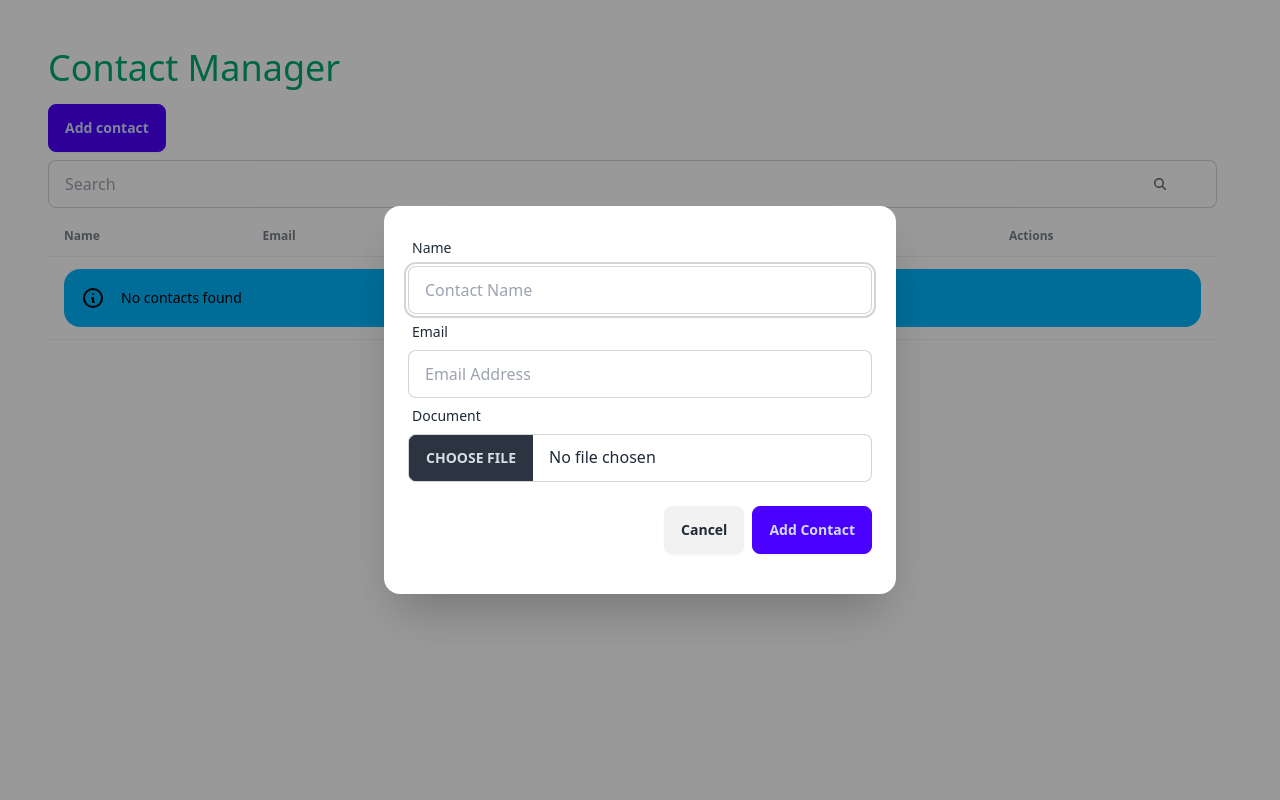
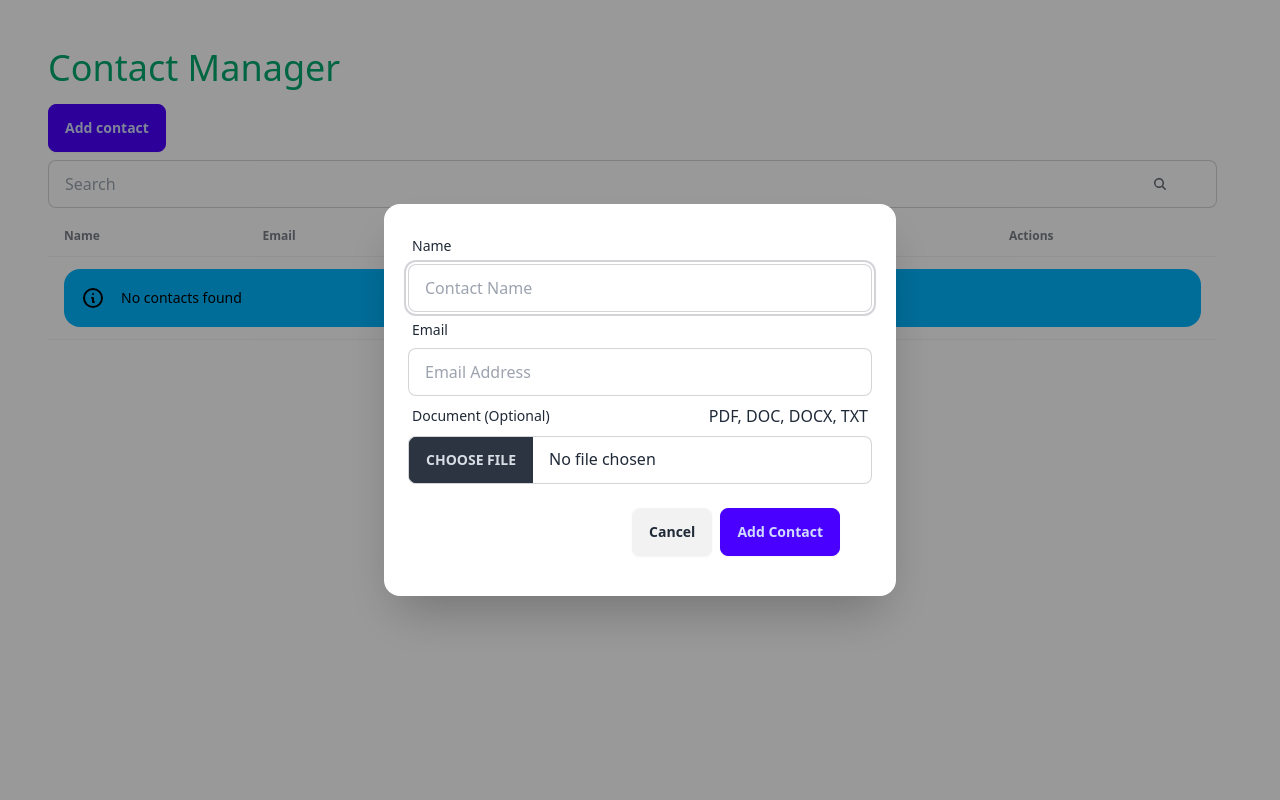
Before and after one commit to Malcom-Yingwani/contacthub, a Django app: page / in a window 1280 px wide, after a click on "Add contact". Run offline with Django 4.2, Linux system fonts and the light colour scheme; the visitor is signed in with stand-in values (Sample User, id 1); data that the repository does not hold is empty.

Commit message:
final changes

```diff
--- a/contacts/forms.py
+++ b/contacts/forms.py
@@ -35,9 +35,11 @@ class ContactForm(forms.ModelForm):
         widget=forms.FileInput(
             attrs={
                 "class": "file-input file-input-bordered w-full",
+                "accept": ".pdf,.doc,.docx,.txt",
             }
         ),
         required=False,
+        help_text="Upload a document (PDF, DOC, DOCX, TXT)",
     )
 
     def clean_email(self):
--- a/contacts/templates/partials/add-contacts.html
+++ b/contacts/templates/partials/add-contacts.html
@@ -42,14 +42,15 @@
 
             <div class="form-control w-full">
                 <label class="label">
-                    <span class="label-text">Document</span>
+                    <span class="label-text">Document (Optional)</span>
+                    <span class="label-text-alt">PDF, DOC, DOCX, TXT</span>
                 </label>
 
                 {{ form.document }}
 
                 {% if form.document.errors %}
                     <label class="label text-error">
-                        {{ form.document.errors}}
+                        {{ form.document.errors }}
                     </label>
                 {% endif %}
 
@@ -57,9 +58,8 @@
 
             <div class="modal-action">
                 <button type="button" class="btn" onclick="this.closest('dialog').close()">Cancel</button>
-
-
                 <button type="submit" class="btn btn-primary">Add Contact</button>
+                {% include "partials/spinner.html" %}
             </div>
 
         </form>
--- a/contacts/templates/partials/contact-row.html
+++ b/contacts/templates/partials/contact-row.html
@@ -5,7 +5,7 @@
 
     <td>
         {% if contact.document %}
-            <a href="{% url 'download-document' contact.pk %}" class="btn btn-ghost btn-xs" target="_blank">
+            <a href="{{ contact.document.url }}" class="btn btn-ghost btn-xs" target="_blank">
                 Download Document
             </a>
         {% else %}
--- a/contacts/urls.py
+++ b/contacts/urls.py
@@ -6,7 +6,4 @@ urlpatterns = [
     path("search/", views.search_contacts, name="search"),
     path("create/", views.create_contact, name="create-contact"),
     path("delete<int:pk>/", views.delete_contact, name="delete-contact"),
-    path(
-        "contacts/<int:pk>/download/", views.download_document, name="download-document"
-    ),
 ]
--- a/contacts/views.py
+++ b/contacts/views.py
@@ -1,8 +1,7 @@
 from django.shortcuts import render, get_object_or_404
-from django.http import HttpResponse, HttpResponseRedirect
+from django.http import HttpResponse
 from django.contrib.auth.decorators import login_required
 from django.db.models import Q
-from cloudinary.utils import cloudinary_url
 from django.views.decorators.http import require_http_methods
 
 
@@ -64,23 +63,3 @@ def delete_contact(request, pk):
     response = HttpResponse(status=204)
     response["HX-Trigger"] = "contact-deleted"
     return response
-
-
-@login_required
-def download_document(request, pk):
-    contact = get_object_or_404(Contact, pk=pk, user=request.user)
-
-    if not contact.document:
-        return HttpResponse("No document available", status=404)
-
-    # Generate a signed URL that will work
-    url, options = cloudinary_url(
-        contact.document.public_id,
-        resource_type="raw",
-        type="upload",
-        sign_url=True,
-        secure=True,
-        attachment=True,  # This forces download instead of opening in browser
-    )
-
-    return HttpResponseRedirect(url)
```
